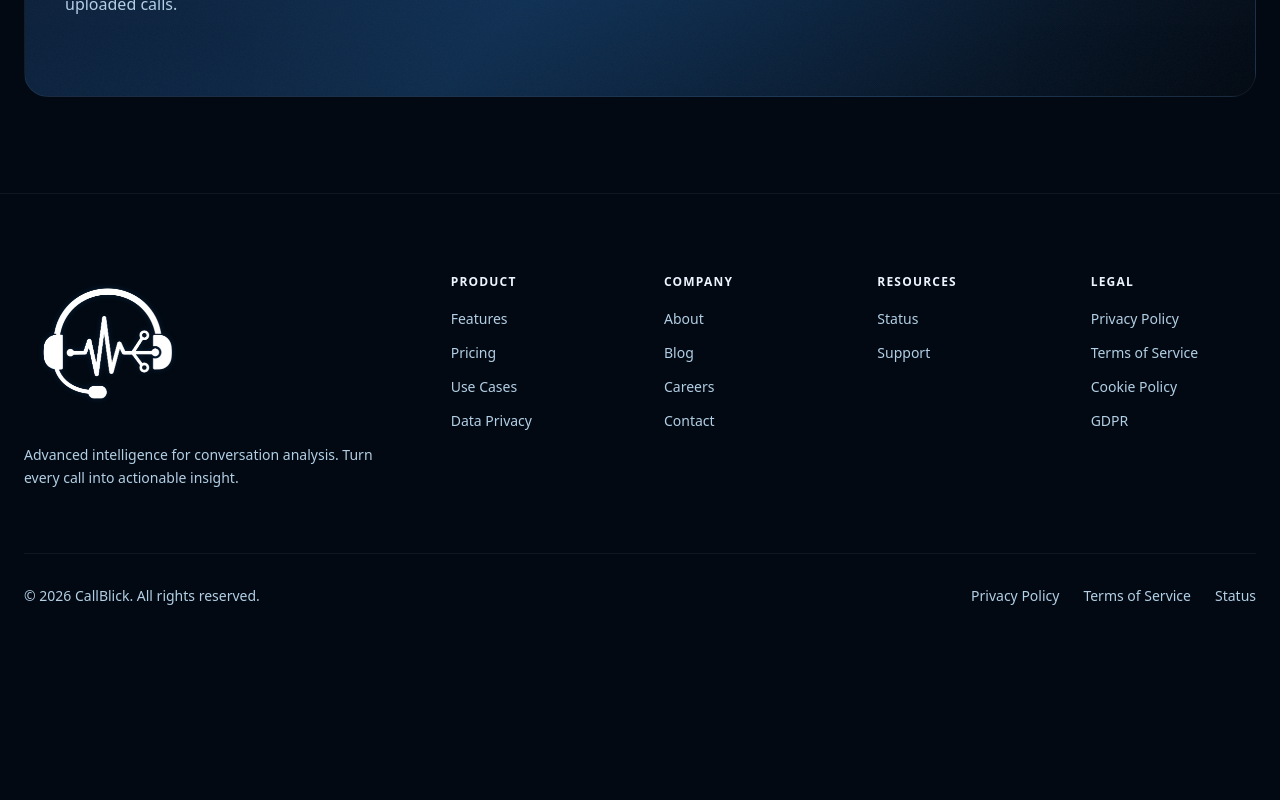
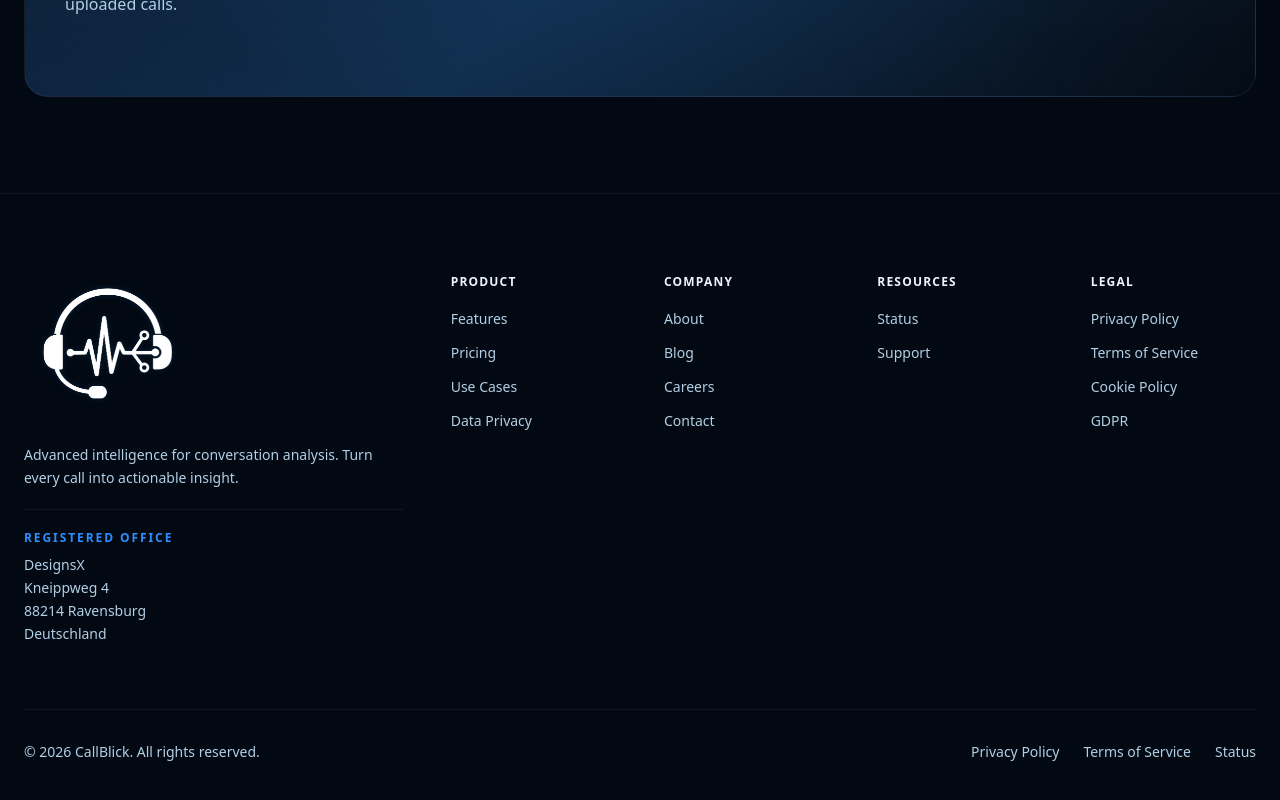
Before and after one commit to twilight-Studio/call-blick-site, a Next.js app in the folder WebSite/callblick-web/: page / in a window 1280 px wide. Shown: the part 4802-5602 px from the top of the page. Before the commit the page ends 5488 px from the top, so only its background shows below. Built offline with nearby package versions, Linux system fonts and the light colour scheme.

Commit message:
Add registered office address to footer

```diff
--- a/WebSite/callblick-web/src/components/Footer.tsx
+++ b/WebSite/callblick-web/src/components/Footer.tsx
@@ -52,6 +52,23 @@ export default function Footer() {
               Advanced intelligence for conversation analysis. Turn every call
               into actionable insight.
             </p>
+            <div className="mt-5 pt-5" style={{ borderTop: "1px solid rgba(255,255,255,0.06)" }}>
+              <p
+                className="text-xs font-black uppercase tracking-[0.16em] mb-2"
+                style={{ color: "#2C8FFF" }}
+              >
+                Registered office
+              </p>
+              <p className="text-sm leading-relaxed" style={{ color: "#B3CFE5" }}>
+                DesignsX
+                <br />
+                Kneippweg 4
+                <br />
+                88214 Ravensburg
+                <br />
+                Deutschland
+              </p>
+            </div>
           </div>
 
           {/* Link columns */}
```
